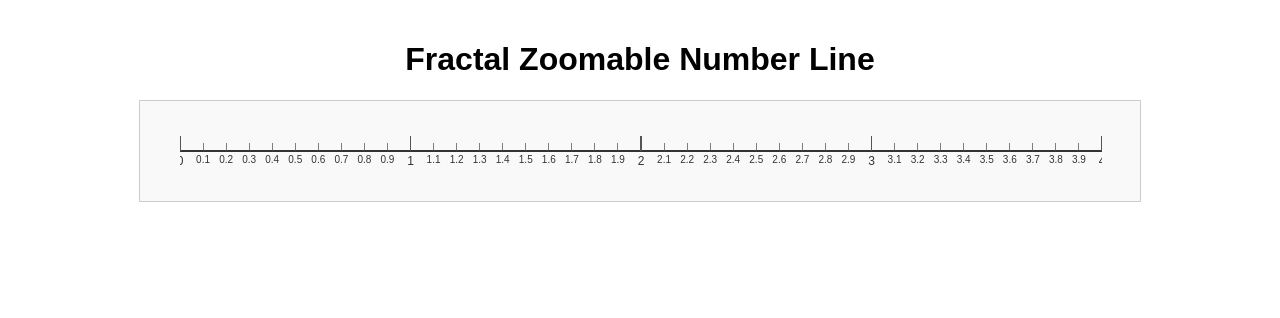
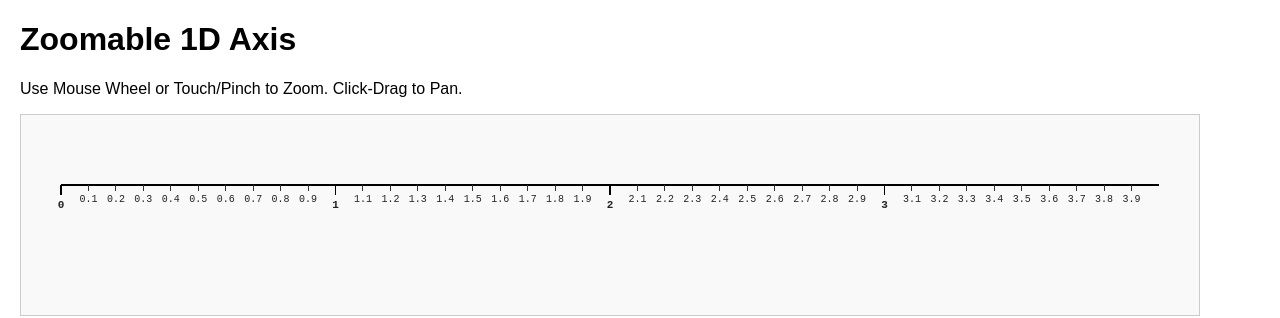
Before and after one commit to RupertLinacre/fractal_numberline, a plain HTML site: page index.html in a window 1280 px wide. Drawn offline with nearby package versions, Linux system fonts and the light colour scheme.

Commit message:
Refactor HTML structure and update JavaScript configuration for Zoomable 1D Axis

```diff
--- a/index.html
+++ b/index.html
@@ -4,17 +4,21 @@
 <head>
     <meta charset="UTF-8">
     <meta name="viewport" content="width=device-width, initial-scale=1.0">
-    <title>Fractal Zoomable Number Line</title>
+    <title>D3 Zoomable 1D Axis</title>
     <link rel="stylesheet" href="styles.css">
 </head>
 
 <body>
-    <h1>Fractal Zoomable Number Line</h1>
+    <h1>Zoomable 1D Axis</h1>
+    <p>Use Mouse Wheel or Touch/Pinch to Zoom. Click-Drag to Pan.</p>
     <div id="chart-container">
-        <!-- SVG will be appended here by D3 -->
+        <svg id="axis-svg"></svg>
     </div>
 
-    <script src="https://d3js.org/d3.v7.min.js"></script>
+    <!-- Load D3.js -->
+    <script src="https://cdn.jsdelivr.net/npm/d3@7"></script>
+
+    <!-- Load Application Script -->
     <script src="script.js"></script>
 </body>
 
--- a/script.js
+++ b/script.js
@@ -1,223 +1,154 @@
-document.addEventListener('DOMContentLoaded', () => {
-    // --- Configuration ---
-    const config = {
+document.addEventListener('DOMContentLoaded', function () {
+
+    // ====================================================================
+    // 1. CONFIGURATION
+    // ====================================================================
+    const CONFIG = {
         initialDomain: [0, 4],
-        margins: { top: 10, right: 40, bottom: 50, left: 40 }, // bottom margin for labels
-        baseSizes: {
-            majorTickLength: 15,
-            minorTickLength: 8,
-            majorFontSize: 12, // Base font size in px
-            minorFontSize: 10, // Base font size in px
-        },
-        maxContentScaleFactor: 5, // Content scales up to 5x base size
-        tickValuePrecision: 6 // Max decimal places for tick values to avoid floating point issues
+        margins: { top: 70, right: 40, bottom: 70, left: 40 },
+        baseMajorTickLength: 10,
+        baseMinorTickLength: 6,
+        maxVisualScaleFactor: 1.5, // Clamp visual size growth (e.g., 1.0 = 100% of base, 2.0=200%)
+        targetMajorTicks: 7,      // Try to get around this many major ticks on screen
+        epsilon: 1e-9             // For floating point comparisons
     };
 
-    // --- Setup SVG ---
-    const container = d3.select("#chart-container");
-    const containerRect = container.node().getBoundingClientRect();
-    const svgWidth = containerRect.width;
-    const svgHeight = 100; // Fixed height for the axis widget
+    // ====================================================================
+    // 2. SETUP
+    // ====================================================================
+    const svg = d3.select("#axis-svg");
 
-    const svg = container.append("svg")
-        .attr("width", svgWidth)
-        .attr("height", svgHeight)
-        .attr("viewBox", `0 0 ${svgWidth} ${svgHeight}`);
+    // Measure available size
+    const svgNode = svg.node();
+    const width = svgNode.getBoundingClientRect().width - CONFIG.margins.left - CONFIG.margins.right;
+    const height = svgNode.getBoundingClientRect().height - CONFIG.margins.top - CONFIG.margins.bottom;
 
-    const chartWidth = svgWidth - config.margins.left - config.margins.right;
-    const chartHeight = svgHeight - config.margins.top - config.margins.bottom; // Not really used for 1D, but good practice
+    // Base Scale (maps data domain to pixel range)
+    const baseScale = d3.scaleLinear()
+        .domain(CONFIG.initialDomain)
+        .range([0, width]);
 
-    // --- Scales ---
-    // Base scale (maps initial domain to pixel range)
-    const xScale = d3.scaleLinear()
-        .domain(config.initialDomain)
-        .range([0, chartWidth]);
+    // Formatter
+    const format = d3.format(".10~g"); // General format, 10 sig-figs, trims trailing 0s
 
-    // Keep track of the current zoom transform
-    let currentTransform = d3.zoomIdentity;
+    // SVG Structure
+    const chartArea = svg.append("g")
+        .attr("transform", `translate(${CONFIG.margins.left}, ${CONFIG.margins.top})`);
 
-    // Group for chart content (applying margins)
-    const chartArea = svg.append("g")
-        .attr("transform", `translate(${config.margins.left}, ${config.margins.top})`);
+    const axisLine = chartArea.append("line")
+        .attr("class", "axis-line")
+        .attr("y1", 0)
+        .attr("y2", 0)
+        .attr("x1", 0)
+        .attr("x2", width);
 
-    // Baseline path
-    const baseline = chartArea.append("path")
-        .attr("class", "baseline")
-        .attr("d", `M0,${chartHeight} H${chartWidth}`); // Positioned at the bottom of the chart area
+    const ticksContainer = chartArea.append("g")
+        .attr("class", "ticks-container");
 
-    // Container for all ticks
-    const ticksContainer = chartArea.append("g")
-        .attr("class", "ticks-container")
-        .attr("transform", `translate(0, ${chartHeight})`); // Position ticks relative to baseline
+    // ====================================================================
+    // 3. TICK COMPUTATION LOGIC
+    // ====================================================================
+    function getTicks(scale) {
+        const [domainMin, domainMax] = scale.domain();
+        const domainWidth = domainMax - domainMin;
 
-    // Clip path to prevent ticks spilling out of the chart area
-    svg.append("defs").append("clipPath")
-        .attr("id", "chart-clip")
-        .append("rect")
-        .attr("width", chartWidth)
-        .attr("height", svgHeight); // Clip height includes space above baseline
+        if (domainWidth <= 0) return []; // Avoid log(0) or negative
 
-    chartArea.attr("clip-path", "url(#chart-clip)");
+        // Calculate desired step based on target tick count
+        const exponent = Math.ceil(Math.log10(domainWidth / CONFIG.targetMajorTicks));
 
-
-    // --- Tick Generation Logic ---
-    function generateTicks(scale) {
-        const domain = scale.domain();
-        const domainWidth = domain[1] - domain[0];
-        if (domainWidth <= 0) return []; // Avoid errors with invalid domains
-
-        // Choose exponent n such that 10^n is roughly 1/5th of the domain width
-        // W / (5 * 10^n) ≈ 1  =>  10^n ≈ W / 5  => n ≈ log10(W/5)
-        // Alternative: n = floor(log10(W)) - use the spec's version
-        const n = Math.floor(Math.log10(domainWidth));
-        const majorStep = Math.pow(10, n);
-        const minorStep = majorStep / 10;
+        const majorStep = Math.pow(10, exponent);
+        const minorStep = Math.pow(10, exponent - 1);
 
         const ticks = [];
-        const precisionFactor = Math.pow(10, config.tickValuePrecision);
 
-        // Helper to avoid floating point creep
-        const preciseAdd = (a, b) => (Math.round(a * precisionFactor) + Math.round(b * precisionFactor)) / precisionFactor;
-        const isMultipleOf = (value, step) => Math.abs(Math.round(value / step) - value / step) * precisionFactor < 1; // Check if value is close to a multiple
+        // Calculate tick range, extending slightly to ensure smooth edges if needed
+        const startValue = Math.floor(domainMin / minorStep) * minorStep;
+        const endValue = Math.ceil(domainMax / minorStep) * minorStep;
 
-        // Generate Major Ticks
-        let startMajor = Math.ceil(domain[0] / majorStep) * majorStep;
-        // Adjust start if slightly below due to floating point
-        if (startMajor < domain[0] && Math.abs(startMajor - domain[0]) / majorStep < 1e-9) {
-            startMajor = preciseAdd(startMajor, majorStep);
+        // Generate Minor Ticks, identify Majors
+        for (let v = startValue; v <= endValue; v += minorStep) {
+            // Use epsilon to avoid floating point modulo issues
+            const remainder = Math.abs(v / majorStep) % 1;
+            const isMajor = (remainder < CONFIG.epsilon || Math.abs(remainder - 1) < CONFIG.epsilon);
+
+            ticks.push({
+                value: v,
+                isMajor: isMajor
+            });
         }
-        for (let v = startMajor; v <= domain[1]; v = preciseAdd(v, majorStep)) {
-            // Round to avoid displaying minor floating point inaccuracies
-            const roundedValue = Math.round(v * precisionFactor) / precisionFactor;
-            ticks.push({ value: roundedValue, type: 'major' });
-        }
-
-        // Generate Minor Ticks
-        let startMinor = Math.ceil(domain[0] / minorStep) * minorStep;
-        if (startMinor < domain[0] && Math.abs(startMinor - domain[0]) / minorStep < 1e-9) {
-            startMinor = preciseAdd(startMinor, minorStep);
-        }
-        for (let v = startMinor; v <= domain[1]; v = preciseAdd(v, minorStep)) {
-            if (!isMultipleOf(v, majorStep)) {
-                const roundedValue = Math.round(v * precisionFactor) / precisionFactor;
-                ticks.push({ value: roundedValue, type: 'minor' });
-            }
-        }
-
-        // Sort ticks by value just in case
-        ticks.sort((a, b) => a.value - b.value);
-
-        // Filter ticks that are slightly outside the scaled range due to calculation details
-        const visiblePixelStart = scale(domain[0]);
-        const visiblePixelEnd = scale(domain[1]);
-        return ticks.filter(tick => {
-            const pos = scale(tick.value);
-            return pos >= visiblePixelStart && pos <= visiblePixelEnd;
-        });
+        return ticks;
     }
 
-    // Function to format tick values for display
-    function formatTickValue(value) {
-        // Simple formatting, could be made more sophisticated
-        // (e.g., scientific notation for very large/small numbers)
-        const absVal = Math.abs(value);
-        if (absVal > 0 && (absVal < 1e-4 || absVal > 1e6)) {
-            return value.toExponential(1);
-        }
-        // Attempt to show reasonable precision
-        const fixed = value.toFixed(config.tickValuePrecision);
-        // Remove trailing zeros after decimal point, but keep integer zeros
-        return parseFloat(fixed).toString();
+    // ====================================================================
+    // 4. DRAWING / UPDATE
+    // ====================================================================
+    function updateAxis(transform) {
+
+        // Calculate the scale for the CURRENT view
+        const currentScale = transform.rescaleX(baseScale);
+
+        // Calculate how much to scale the tick-marks/text visually
+        const visualScale = Math.min(transform.k, CONFIG.maxVisualScaleFactor);
+
+        // Get the ticks needed for this scale
+        const ticks = getTicks(currentScale);
+
+        // --- D3 Data Join ---
+        ticksContainer.selectAll("g.tick")
+            .data(ticks, d => d.value) // Keyed by value
+            .join(
+                enter => { // CREATE new ticks
+                    const g = enter.append("g")
+                        .attr("class", "tick");
+
+                    // Add the INNER group that will be scaled
+                    const content = g.append("g")
+                        .attr("class", "tick-content");
+
+                    // Add Line and Text INSIDE the scaling group
+                    content.append("line");
+                    content.append("text")
+                        .attr("dy", "0.5em"); // Offset below the line, using em allows it to scale with font-size
+
+                    return g; // Return the outer group
+                },
+                update => update, // Nothing extra needed for update selection here
+                exit => exit.remove() // REMOVE old ticks
+            )
+            // UPDATE attributes on ALL (entering + updating) ticks
+            .attr("class", d => d.isMajor ? "tick major" : "tick minor")
+            .attr("transform", d => `translate(${currentScale(d.value)}, 0)`) // 1. POSITION outer group
+            .select(".tick-content") // Select inner group
+            .attr("transform", `scale(${visualScale})`) // 2. SCALE inner group
+            .select("line")
+            .attr("y1", 0)
+            .attr("y2", d => d.isMajor ? CONFIG.baseMajorTickLength : CONFIG.baseMinorTickLength);
+
+        ticksContainer.selectAll(".tick-content text") // Update text on all ticks
+            .attr("y", d => d.isMajor ? CONFIG.baseMajorTickLength : CONFIG.baseMinorTickLength) // Position text below line
+            .text(d => format(d.value));
     }
 
 
-    // --- Update Function ---
-    function updateAxis(currentScale, zoomFactor) {
-        const ticksData = generateTicks(currentScale);
-
-        // Calculate the scale factor for tick content (size)
-        // It grows with zoomFactor but is clamped
-        const contentScale = Math.min(zoomFactor, config.maxContentScaleFactor);
-
-        // --- D3 Data Join for Ticks ---
-        const tickSelection = ticksContainer.selectAll(".tick")
-            .data(ticksData, d => d.value); // Use value as key
-
-        // --- Exit ---
-        tickSelection.exit().remove();
-
-        // --- Enter ---
-        const tickEnter = tickSelection.enter()
-            .append("g")
-            .attr("class", d => `tick ${d.type}`); // Add 'major' or 'minor' class
-
-        // Append the inner scaling group
-        const contentGroupEnter = tickEnter.append("g")
-            .attr("class", "tick-content");
-
-        // Append line to the content group
-        contentGroupEnter.append("line")
-            .attr("x1", 0)
-            .attr("x2", 0)
-            .attr("y1", 0)
-            .attr("y2", d => d.type === 'major' ? -config.baseSizes.majorTickLength : -config.baseSizes.minorTickLength); // Draw upwards from baseline
-
-        // Append text to the content group
-        contentGroupEnter.append("text")
-            .attr("x", 0)
-            .attr("y", 5) // Position below the baseline
-            .attr("dy", "0em") // Adjust vertical alignment if needed
-            .attr("font-size", d => d.type === 'major' ? config.baseSizes.majorFontSize : config.baseSizes.minorFontSize);
-
-        // --- Merge (Enter + Update) ---
-        const tickMerge = tickEnter.merge(tickSelection);
-
-        // Position the outer <g> based on the data value and current scale
-        tickMerge
-            .attr("transform", d => `translate(${currentScale(d.value)}, 0)`);
-
-        // Scale the inner <g> (tick-content)
-        tickMerge.select(".tick-content")
-            .attr("transform", `scale(${contentScale})`);
-
-        // Update text content for all ticks (including entering ones)
-        tickMerge.select("text")
-            .text(d => formatTickValue(d.value));
-
-        // Ensure line attributes are correct (might be redundant if only set on enter, but safe)
-        tickMerge.select("line")
-            .attr("y2", d => -(d.type === 'major' ? config.baseSizes.majorTickLength : config.baseSizes.minorTickLength) / contentScale); // Counter-scale length? NO - Scaling group handles it. Keep base lengths.
-        // Correction: Base length should be static within the scaled group. The scaling applies to it.
-        // So, setting y2 based on type in the ENTER section is sufficient.
-
-        // Update baseline to span the current visible width (it stays fixed vertically)
-        // The baseline itself doesn't scale or move with the zoom, just spans the container width.
-        // No update needed here as it's static relative to chartArea.
+    // ====================================================================
+    // 5. ZOOM BEHAVIOUR
+    // ====================================================================
+    function zoomed(event) {
+        // Update axis synchronously using the latest transform
+        updateAxis(event.transform);
     }
 
-
-    // --- Zoom Behavior ---
     const zoom = d3.zoom()
-        .scaleExtent([1e-6, 1e9]) // Allow deep zoom in both directions
-        .extent([[0, 0], [chartWidth, svgHeight]]) // Limit panning area (within chartArea's bounds)
-        .translateExtent([[Number.NEGATIVE_INFINITY, 0], [Number.POSITIVE_INFINITY, svgHeight]]) // Allow infinite horizontal panning
+        .scaleExtent([1e-6, 1e9]) // Allow huge zoom range
+        // .translateExtent([[-Infinity, -Infinity],[Infinity, Infinity]]) // Allow infinite pan
         .on("zoom", zoomed);
 
-    // Attach zoom listener to the main SVG
-    // Using svg element allows zoom origin to be anywhere over the graphic
     svg.call(zoom);
 
-    function zoomed(event) {
-        currentTransform = event.transform;
-
-        // Create the new scale based on the zoom transform
-        const newXScale = currentTransform.rescaleX(xScale);
-
-        // Update the axis rendering
-        updateAxis(newXScale, currentTransform.k); // Pass zoom factor 'k'
-    }
-
-    // --- Initial Render ---
-    updateAxis(xScale, 1); // Initial call with base scale and zoom factor 1
+    // ====================================================================
+    // 6. INITIAL DRAW
+    // ====================================================================
+    updateAxis(d3.zoomIdentity); // d3.zoomIdentity is a transform with k=1, x=0, y=0
 
 }); // End DOMContentLoaded
--- a/styles.css
+++ b/styles.css
@@ -1,62 +1,53 @@
 body {
     font-family: sans-serif;
-    display: flex;
-    flex-direction: column;
-    align-items: center;
     margin: 20px;
 }
 
 #chart-container {
-    width: 90%;
-    max-width: 1000px; /* Or adjust as needed */
-    border: 1px solid #ccc; /* Optional: visualize container */
-    overflow: hidden; /* Important for containing the SVG */
-    cursor: grab; /* Indicate pannable */
+   width: 95%;
+   height: 200px;
+   border: 1px solid #ccc;
+   overflow: hidden; /* Hide anything drawn outside */
+   background-color: #f9f9f9;
 }
 
-#chart-container:active {
-    cursor: grabbing;
+#axis-svg {
+  display: block;
+  width: 100%;
+  height: 100%;
+   /* Prevent default browser actions on touch/drag */
+  touch-action: none;
+  user-select: none;
+  -webkit-user-drag: none;
+  -webkit-tap-highlight-color: transparent;
 }
 
-svg {
-    display: block; /* Prevents extra space below SVG */
-    background-color: #f9f9f9;
+.axis-line {
+    stroke: black;
+    stroke-width: 2px;
 }
 
-.baseline {
-    stroke: #333;
-    stroke-width: 2px;
-    shape-rendering: crispEdges; /* Keep it sharp */
-}
-
+/* Styling applied BEFORE inner <g> scaling */
 .tick line {
-    stroke: #555;
-    shape-rendering: crispEdges; /* Keep ticks sharp */
+   stroke: #333;
+   stroke-width: 1px;
+    shape-rendering: crispEdges;
 }
 
 .tick text {
-    fill: #333;
-    text-anchor: middle;
-    dominant-baseline: hanging; /* Position text above the line */
-    cursor: default; /* Override grab cursor */
-    user-select: none; /* Prevent text selection */
-    /* Base font sizes will be set via attributes in JS */
+  fill: #222;
+  text-anchor: middle;
+  /* dominant-baseline is better for vertical alignment */
+  dominant-baseline: hanging;
+  font-size: 10px; /* Base size - this gets scaled by the transform */
+  font-family: monospace;
 }
 
-/* Specific styles for major/minor ticks */
 .tick.major line {
-    stroke-width: 1.5px; /* Base stroke width */
+   stroke-width: 1.5px;
+   stroke: black;
 }
-
-.tick.minor line {
-    stroke-width: 0.75px; /* Base stroke width */
-}
-
-/* Base font sizes are set in JS, but you could add fallbacks */
-.tick.major text {
-    /* font-size: 12px; */ /* Base size set in JS */
-}
-
-.tick.minor text {
-    /* font-size: 10px; */ /* Base size set in JS */
-}
+ .tick.major text {
+   font-weight: bold;
+    font-size: 11px; /* Base size for Majors */
+ }
```
